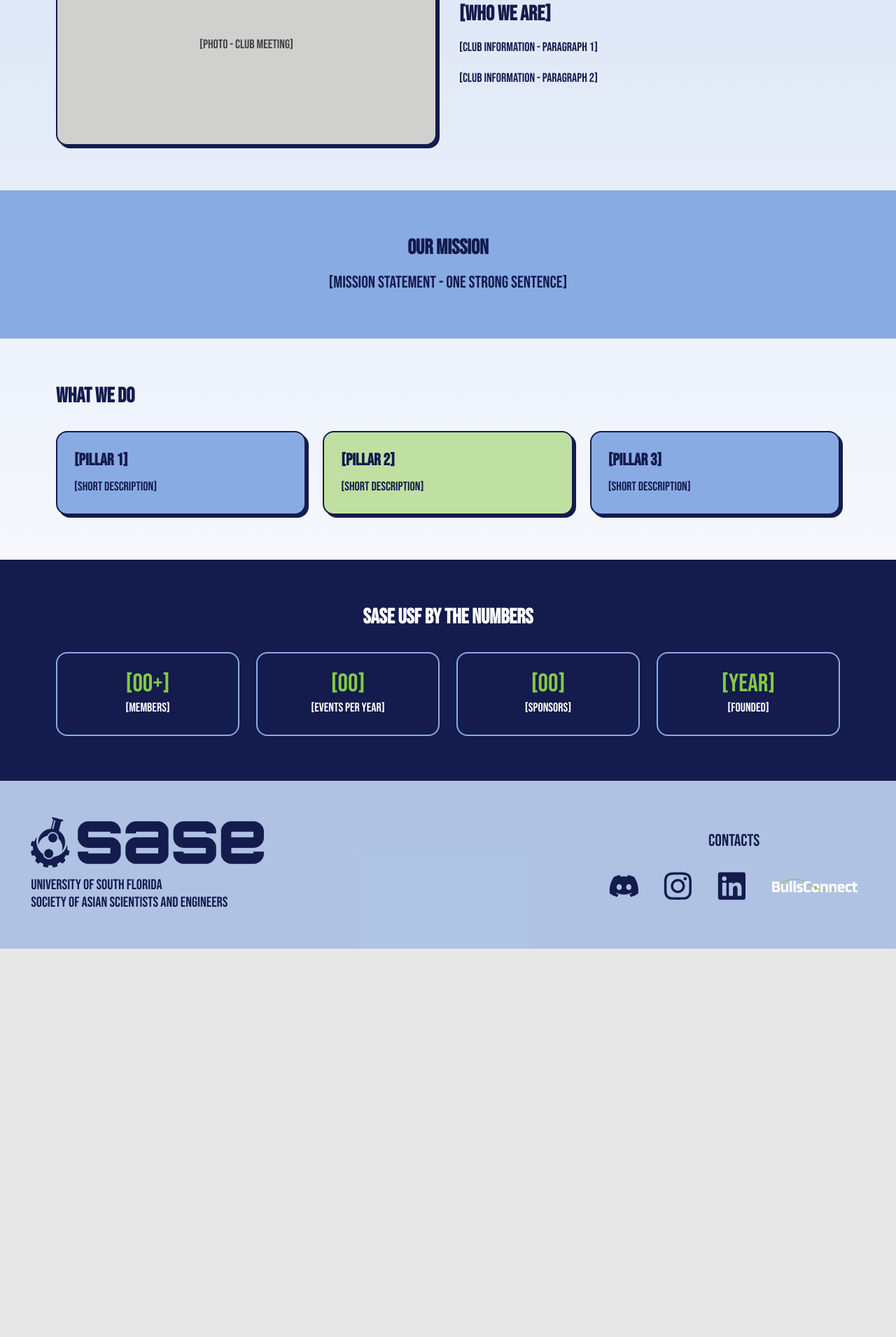
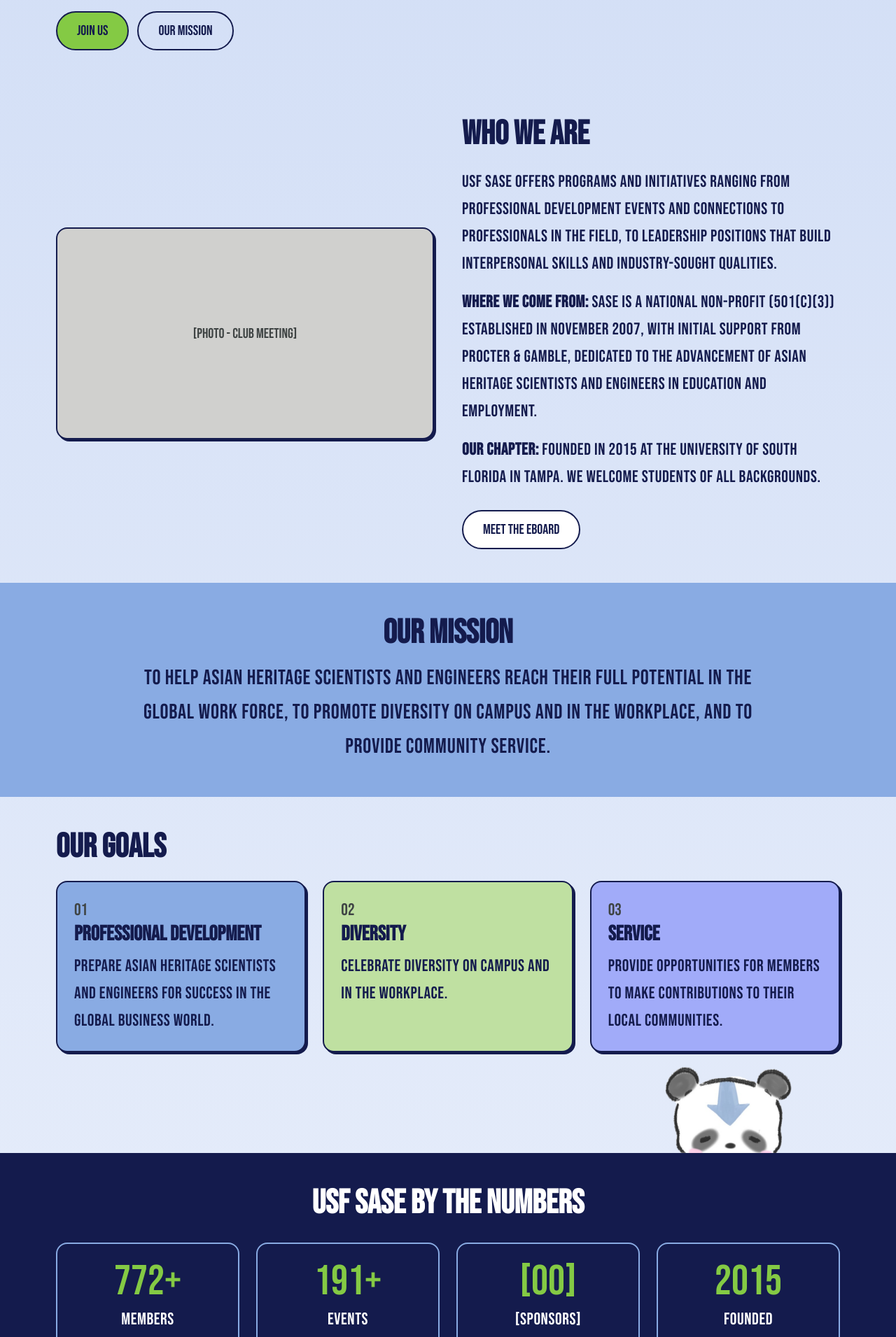
Before and after one commit to patchatul/SASE-Website, a Next.js app: page /about in a window 1280 px wide. Shown: the part 560-2471 px from the top of the page at 70% size. Before the commit the page ends 1916 px from the top, so only its background shows below. Built offline with nearby package versions, Linux system fonts and the light colour scheme.

Commit message:
Ashita finish About page with content, panda, and count-up numbers

```diff
--- a/app/about/page.tsx
+++ b/app/about/page.tsx
@@ -1,108 +1,328 @@
 "use client";
 
-// ---- DATA: edit the words here, the page below repeats them ----
-const pillars = [
-  { title: "[PILLAR 1]", text: "[SHORT DESCRIPTION]", color: "bg-[#89abe3]" },
-  { title: "[PILLAR 2]", text: "[SHORT DESCRIPTION]", color: "bg-[#bfe0a1]" },
-  { title: "[PILLAR 3]", text: "[SHORT DESCRIPTION]", color: "bg-[#89abe3]" },
+import { useEffect, useRef, useState } from "react";
+import Image from "next/image";
+import Link from "next/link";
+
+// ---- LINKS ----
+const JOIN_URL = "https://bullsconnect.usf.edu/SASE/club_signup";
+
+// ---- DATA ----
+const goals = [
+  {
+    num: "01",
+    title: "Professional Development",
+    text: "Prepare Asian heritage scientists and engineers for success in the global business world.",
+    bg: "bg-[#89abe3]",
+  },
+  {
+    num: "02",
+    title: "Diversity",
+    text: "Celebrate diversity on campus and in the workplace.",
+    bg: "bg-[#bfe0a1]",
+  },
+  {
+    num: "03",
+    title: "Service",
+    text: "Provide opportunities for members to make contributions to their local communities.",
+    bg: "bg-[#a1abf9]",
+  },
 ];
 
-const stats = [
-  { value: "[00+]", label: "[MEMBERS]" },
-  { value: "[00]", label: "[EVENTS PER YEAR]" },
-  { value: "[00]", label: "[SPONSORS]" },
-  { value: "[YEAR]", label: "[FOUNDED]" },
+const benefits = [
+  { title: "Welcoming community", text: "a diverse community at USF and beyond" },
+  { title: "Free workshops", text: "career readiness, software and hardware projects, lab techniques" },
+  { title: "Networking", text: "meet highly esteemed companies in STEM fields" },
+  { title: "Internships & jobs", text: "easier, sometimes member-exclusive, access" },
+  { title: "Mentorship", text: "academic, professional and personal, from upperclassmen" },
+  { title: "Service hours", text: "volunteering and community service, with hours provided" },
+  { title: "The SASE family", text: "a close community on campus and nationwide" },
 ];
 
+const programs = [
+  {
+    title: "Big-Little Mentorship",
+    text: "Pairs newer members with experienced upperclassmen for academic, professional and personal guidance. It is free, open to anyone, and runs in the Fall.",
+    lead: "Engagement Director",
+  },
+  {
+    title: "Interns Program",
+    text: "Interns shadow the eBoard during the Spring semester to learn how the club runs and how to lead.",
+    lead: "Engagement Director",
+  },
+  {
+    title: "Projects Teams",
+    text: "Hands-on technical projects with peers, where members build real skills. Members can apply to join.",
+    lead: "Operations and Technical Projects Directors",
+  },
+  {
+    title: "Workshops",
+    text: "Technical trainings, resume critiques, interview and elevator-pitch practice, and research workshops.",
+    lead: "Technical Projects Director",
+  },
+  {
+    title: "Professional Events",
+    text: "Industry-based events and panels that connect members with professionals in the field.",
+    lead: "Professional Development Event Director",
+  },
+  {
+    title: "Cultural Events",
+    text: "Celebrations of culture and community socials, such as our Lunar New Year festival.",
+    lead: "Cultural Event Director",
+  },
+  {
+    title: "Community Service",
+    text: "Volunteer opportunities that let members give back locally and earn service hours.",
+    lead: "Service Chair",
+  },
+  {
+    title: "Conferences",
+    text: "SASE national and regional conferences, where members have found internships and job offers.",
+    lead: "Conference and PR Chair",
+  },
+];
 
+// end = number to count up to. text = shown as is (placeholders).
+const stats = [
+  { end: 772, suffix: "+", label: "MEMBERS" },
+  { end: 191, suffix: "+", label: "EVENTS" },
+  { text: "[00]", label: "[SPONSORS]" },
+  { text: "2015", label: "FOUNDED" },
+];
 
-// ---- SHARED STYLES: reused so every section matches ----
-const card = "rounded-2xl border-2 border-[#141b4d] shadow-[4px_4px_0_#141b4d]";
-const pad = "px-8 py-16 md:px-20";
+// ---- SHARED STYLES ----
+const card = "rounded-2xl border-2 border-[#141b4d] shadow-[3px_3px_0_#141b4d]";
+const pad = "px-8 py-12 md:px-20";
 const button =
-  "rounded-full border-2 border-[#141b4d] px-6 py-2 text-lg hover:bg-[#bfe0a1]";
+  "inline-block rounded-full border-2 border-[#141b4d] px-7 py-3 text-xl transition hover:-translate-y-0.5 hover:bg-[#bfe0a1]";
+const body = "text-2xl leading-relaxed tracking-wide";
+const heading = "mb-6 text-4xl font-semibold md:text-5xl";
+
+// ---- COUNT-UP NUMBER: counts from 0 when scrolled into view ----
+function CountUp({ end, suffix = "" }: { end: number; suffix?: string }) {
+  const ref = useRef<HTMLSpanElement>(null);
+  const [n, setN] = useState(0);
+
+  useEffect(() => {
+    const el = ref.current;
+    if (!el) return;
+    const observer = new IntersectionObserver(
+      ([entry]) => {
+        if (!entry.isIntersecting) return;
+        observer.disconnect();
+        const start = performance.now();
+        const duration = 1600;
+        const tick = (now: number) => {
+          const t = Math.min((now - start) / duration, 1);
+          const eased = 1 - Math.pow(1 - t, 3);
+          setN(Math.round(eased * end));
+          if (t < 1) requestAnimationFrame(tick);
+        };
+        requestAnimationFrame(tick);
+      },
+      { threshold: 0.4 }
+    );
+    observer.observe(el);
+    return () => observer.disconnect();
+  }, [end]);
+
+  return (
+    <span ref={ref}>
+      {n.toLocaleString()}
+      {suffix}
+    </span>
+  );
+}
 
 export default function About() {
+  const [active, setActive] = useState(0);
+
   return (
-    <div className="w-full bg-linear-to-b from-[#cfdcf3] to-white text-left text-(--color-primary)">
+    <div className="bg-linear-to-b from-[#cfdcf5] to-[#f3f6fd] text-[#141b4d]">
+      <style>{`@keyframes fadeUp { from { opacity: 0; transform: translateY(10px); } to { opacity: 1; transform: none; } }`}</style>
+
       {/* HERO */}
-      <section className={`${pad} flex flex-col gap-8 md:flex-row md:items-center`}>
-        <div className="flex flex-1 flex-col gap-4">
-          <p className="text-lg text-[#3f4444]">[EYEBROW: ABOUT THE CLUB]</p>
-          <h1 className="text-4xl font-bold">[PAGE HEADLINE - ONE LINE]</h1>
-          <p className="text-lg text-[#3f4444]">[ONE OR TWO SENTENCE INTRO]</p>
-          <div className="flex gap-4">
+      <section className={`${pad} grid items-center gap-10 md:grid-cols-2`}>
+        <div>
+          <p className="mb-2 text-xl tracking-widest text-[#3f4444]">ABOUT THE CLUB</p>
+          <h1 className="mb-5 text-5xl font-semibold md:text-7xl">
+            Asian heritage scientists and engineers, growing together at USF
+          </h1>
+          <p className={`${body} mb-7`}>
+            USF SASE is the University of South Florida chapter of the Society of Asian
+            Scientists and Engineers. We help students in STEM build their careers,
+            celebrate diversity, and give back. Everyone is welcome, whatever their
+            background.
+          </p>
+          <div className="flex flex-wrap gap-3">
             <a
-              href="https://bullsconnect.usf.edu/sase/home/"
+              href={JOIN_URL}
+              target="_blank"
+              rel="noopener noreferrer"
               className={`${button} bg-[#84ca44]`}
             >
-              Join Us
+              JOIN US
             </a>
             <a href="#mission" className={button}>
-              Our Mission
+              OUR MISSION
             </a>
           </div>
         </div>
         <div
-          className={`${card} flex h-72 flex-1 items-center justify-center bg-[#d0d0ce] text-lg text-[#3f4444]`}
+          className={`${card} flex aspect-[16/9] items-center justify-center bg-[#d0d0ce] text-xl text-[#3f4444]`}
         >
           [HERO PHOTO]
         </div>
       </section>
 
       {/* WHO WE ARE */}
-      <section className={`${pad} grid gap-8 md:grid-cols-2 md:items-center`}>
+      <section className={`${pad} grid items-center gap-10 md:grid-cols-2`}>
         <div
-          className={`${card} flex h-72 items-center justify-center bg-[#d0d0ce] text-lg text-[#3f4444]`}
+          className={`${card} flex aspect-[16/9] items-center justify-center bg-[#d0d0ce] text-xl text-[#3f4444]`}
         >
           [PHOTO - CLUB MEETING]
         </div>
-        <div className="flex flex-col gap-4">
-          <h2 className="text-3xl font-semibold">[WHO WE ARE]</h2>
-          <p className="text-lg">[CLUB INFORMATION - PARAGRAPH 1]</p>
-          <p className="text-lg">[CLUB INFORMATION - PARAGRAPH 2]</p>
+        <div>
+          <h2 className={heading}>WHO WE ARE</h2>
+          <p className={`${body} mb-4`}>
+            USF SASE offers programs and initiatives ranging from professional
+            development events and connections to professionals in the field, to
+            leadership positions that build interpersonal skills and industry-sought
+            qualities.
+          </p>
+          <p className={`${body} mb-4`}>
+            <span className="font-semibold">Where we come from:</span> SASE is a national
+            non-profit (501(c)(3)) established in November 2007, with initial support
+            from Procter &amp; Gamble, dedicated to the advancement of Asian heritage
+            scientists and engineers in education and employment.
+          </p>
+          <p className={`${body} mb-7`}>
+            <span className="font-semibold">Our chapter:</span> founded in 2015 at the
+            University of South Florida in Tampa. We welcome students of all backgrounds.
+          </p>
+          <Link href="/eBoard" className={`${button} bg-white`}>
+            MEET THE EBOARD
+          </Link>
         </div>
       </section>
 
       {/* MISSION */}
-      <section id="mission" className={`${pad} bg-[#89abe3] text-center`}>
-        <h2 className="text-3xl font-semibold">OUR MISSION</h2>
-        <p className="mx-auto mt-4 max-w-3xl text-2xl">
-          [MISSION STATEMENT - ONE STRONG SENTENCE]
+      <section id="mission" className="bg-[#89abe3] px-8 py-12 text-center md:px-20">
+        <h2 className="mb-4 text-4xl font-semibold md:text-5xl">OUR MISSION</h2>
+        <p className="mx-auto max-w-4xl text-2xl leading-relaxed tracking-wide md:text-3xl">
+          To help Asian heritage scientists and engineers reach their full potential in
+          the global work force, to promote diversity on campus and in the workplace,
+          and to provide community service.
         </p>
       </section>
 
-      {/* WHAT WE DO */}
+      {/* GOALS */}
       <section className={pad}>
-        <h2 className="mb-8 text-3xl font-semibold">WHAT WE DO</h2>
+        <h2 className={heading}>OUR GOALS</h2>
         <div className="grid gap-6 md:grid-cols-3">
-          {pillars.map((p) => (
-            <div key={p.title} className={`${card} ${p.color} p-6`}>
-              <h3 className="text-2xl font-semibold">{p.title}</h3>
-              <p className="mt-2 text-lg">{p.text}</p>
+          {goals.map((g) => (
+            <div key={g.num} className={`${card} ${g.bg} p-6`}>
+              <p className="text-2xl text-[#3f4444]">{g.num}</p>
+              <h3 className="mb-2 text-3xl font-semibold">{g.title}</h3>
+              <p className={body}>{g.text}</p>
             </div>
           ))}
         </div>
       </section>
 
-      {/* BY THE NUMBERS */}
-      <section className={`${pad} bg-[#141b4d] text-white`}>
-        <h2 className="mb-8 text-center text-3xl font-semibold">SASE USF BY THE NUMBERS</h2>
+      {/* BY THE NUMBERS, with Zuzu peeking over the top */}
+      <div className="relative mt-24">
+        <div className="pointer-events-none absolute bottom-full right-6 z-0 translate-y-[50%] md:right-24">
+          <Image
+            src="/panda_stickers/pandaSitting.png"
+            alt="Zuzu the panda"
+            width={500}
+            height={500}
+            className="h-auto w-44 md:w-72"
+          />
+        </div>
+
+        <section className="relative z-10 bg-[#141b4d] px-8 py-12 text-white md:px-20">
+          <h2 className="mb-8 text-center text-4xl font-semibold md:text-5xl">
+            USF SASE BY THE NUMBERS
+          </h2>
           <div className="grid grid-cols-2 gap-6 md:grid-cols-4">
             {stats.map((s) => (
               <div
                 key={s.label}
                 className="rounded-2xl border-2 border-[#89abe3] p-6 text-center"
               >
-              <p className="text-4xl text-[#84ca44]">{s.value}</p>
-              <p className="text-lg">{s.label}</p>
+                <p className="text-6xl text-[#84ca44]">
+                  {"end" in s && s.end !== undefined ? (
+                    <CountUp end={s.end} suffix={s.suffix} />
+                  ) : (
+                    s.text
+                  )}
+                </p>
+                <p className="mt-2 text-2xl tracking-wide">{s.label}</p>
               </div>
             ))}
           </div>
         </section>
+      </div>
 
+      {/* BENEFITS: one card with a checklist */}
+      <section className={pad}>
+        <h2 className={heading}>WHAT MEMBERS GET</h2>
+        <div className={`${card} bg-white p-6 md:p-8`}>
+          <ul className="grid gap-x-12 gap-y-5 md:grid-cols-2">
+            {benefits.map((b) => (
+              <li key={b.title} className="flex items-start gap-3">
+                <span className="mt-3 h-3 w-3 shrink-0 rounded-full bg-[#84ca44]" />
+                <p className={body}>
+                  <span className="font-semibold">{b.title}:</span> {b.text}
+                </p>
+              </li>
+            ))}
+          </ul>
+        </div>
+      </section>
 
+      {/* WHAT WE RUN: click a tab */}
+      <section className={pad}>
+        <h2 className={heading}>WHAT WE RUN AT USF</h2>
+        <div className="mb-6 flex flex-wrap gap-3">
+          {programs.map((p, i) => (
+            <button
+              key={p.title}
+              onClick={() => setActive(i)}
+              className={`cursor-pointer rounded-full border-2 border-[#141b4d] px-6 py-2 text-xl transition hover:-translate-y-0.5 ${
+                active === i ? "bg-[#84ca44]" : "bg-white hover:bg-[#bfe0a1]"
+              }`}
+            >
+              {p.title.toUpperCase()}
+            </button>
+          ))}
+        </div>
+        <div
+          key={active}
+          style={{ animation: "fadeUp 0.35s ease" }}
+          className={`${card} bg-[#e3ebf9] p-6 md:p-8`}
+        >
+          <h3 className="mb-3 text-4xl font-semibold">{programs[active].title}</h3>
+          <p className="mb-5 text-2xl leading-relaxed tracking-wide md:text-3xl">
+            {programs[active].text}
+          </p>
+        </div>
+      </section>
 
+      {/* JOIN */}
+      <section className="px-8 pb-16 pt-6 text-center md:px-20">
+        <p className="mb-5 text-3xl tracking-wide md:text-4xl">LET’S BUILD SOMETHING TOGETHER</p>
+        <a
+          href={JOIN_URL}
+          target="_blank"
+          rel="noopener noreferrer"
+          className={`${button} bg-[#84ca44]`}
+        >
+          JOIN SASE
+        </a>
+      </section>
     </div>
   );
 }
```
Lines whose indentation alone changed are shown as unchanged.
